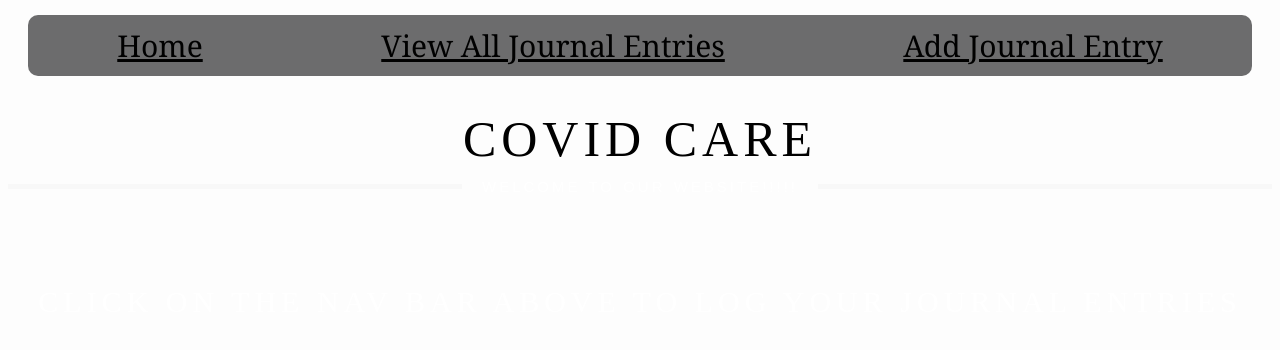
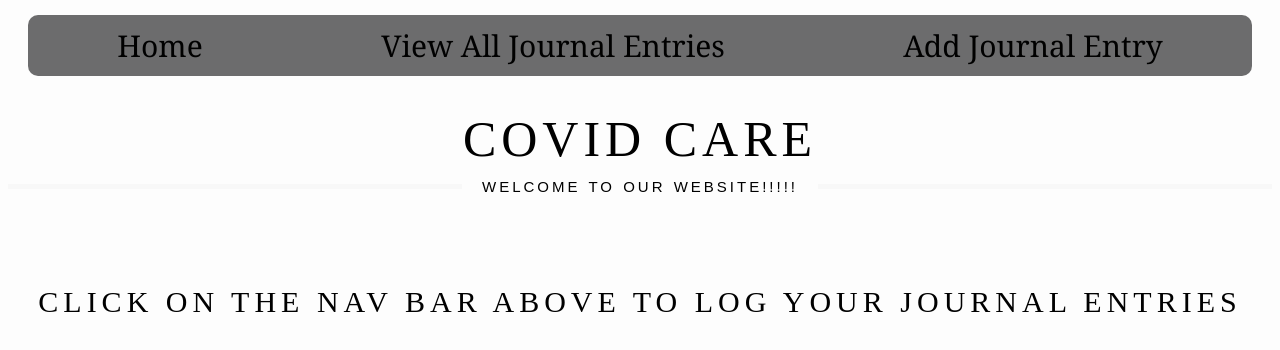
Before and after one commit to KApolinario1120/Covid-Care, a Vue app in the folder front-end/frontend/: page / in a window 1280 px wide. Shown: the top 350 px of the page. Built offline with nearby package versions, Linux system fonts and the light colour scheme; no server answers.

Commit message:
formatting

```diff
--- a/front-end/frontend/src/App.vue
+++ b/front-end/frontend/src/App.vue
@@ -15,20 +15,27 @@ body {
    /* background-image: url('https://cdn.discordapp.com/attachments/872641665314222100/963544684028895253/wood.jpg');  */
 }
 
-a{
+a {
   color: black;
+  text-decoration: none;
 }
 
 a:hover {
 color: white;
 }
 
+#home-link, #journal-list-link, #create-journal-link {
+  width: 1/3;
+}
+
 nav {
+  /* justify-content: space-around; */
+  /* margin-bottom: 15%; */
+  justify-content: center;
   justify-content: space-around;
-  /* margin-bottom: 15%; */
   font-family: Georgia, Arial, Helvetica, sans-serif;
   display: flex;
-  flex-grow: 1;
+  /* flex-grow: 1; */
   flex-direction: row;
   font-size: 30px;
   /* border: 5px solid rgb(223, 139, 50);  */
@@ -42,13 +49,13 @@ nav {
 
 router-link {
   justify-content: space-around;
-  background-color: rgb(84, 84, 84);;
+  flex-grow: 1;
+  background-color: rgba(105, 104, 104, 0.377);;
   /* border-radius: 15px; */
   text-align: center;
+
   padding: 15px 20px 15px 20px;
-
 }
-
 
 .parent {
   background-color: rgb(255, 255, 255);
--- a/front-end/frontend/src/views/HomePage.vue
+++ b/front-end/frontend/src/views/HomePage.vue
@@ -22,7 +22,7 @@ font-family:"Playfair Display", serif; font-weight:400;
 }
 #Home h1 span {
 margin-top: 5px;
-font-size:15px; color:white; word-spacing:1px; font-weight:normal; letter-spacing:3px;
+font-size:15px; color:black; word-spacing:1px; font-weight:normal; letter-spacing:3px;
 text-transform: uppercase; font-family:"Raleway", sans-serif; font-weight:500;
 display: grid;
 grid-template-columns: 1fr max-content 1fr;
@@ -37,7 +37,7 @@ height: 5px;
 background-color:#f8f8f8;
 }
 #Home h3 {
-text-align:center; font-size:30px; text-transform:uppercase; color:white; letter-spacing:5px;
+text-align:center; font-size:30px; text-transform:uppercase; color:black; letter-spacing:5px;
 font-family:"Playfair Display", serif; font-weight:200;
 padding-top: 2rem;
 }
@@ -45,7 +45,7 @@ padding-top: 2rem;
 text-align: center;
 }
 #Home p{
-text-align:center; font-size:15px; text-transform:uppercase; color:white; letter-spacing:1px;
+text-align:center; font-size:15px; text-transform:uppercase; color:black; letter-spacing:1px;
 font-family:"Playfair Display", serif;
 }
 </style>
```
